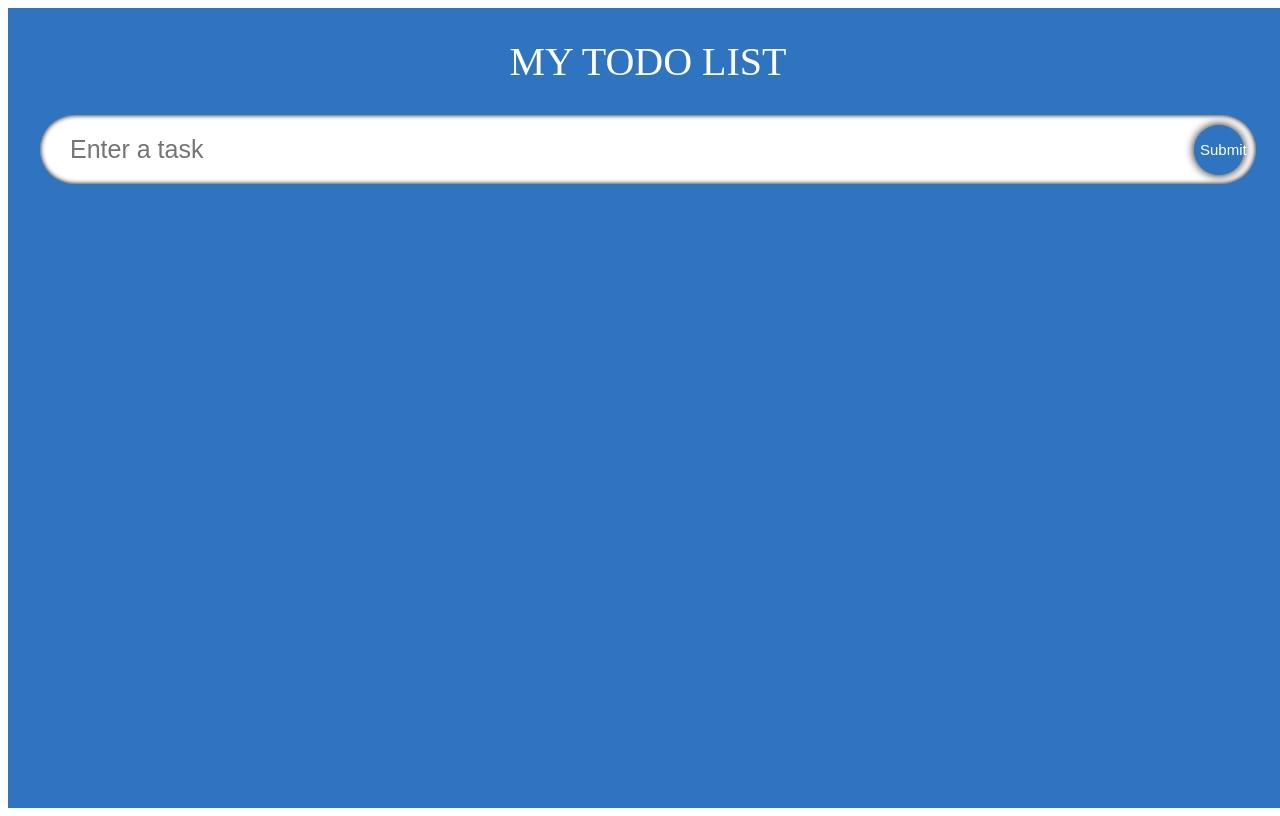
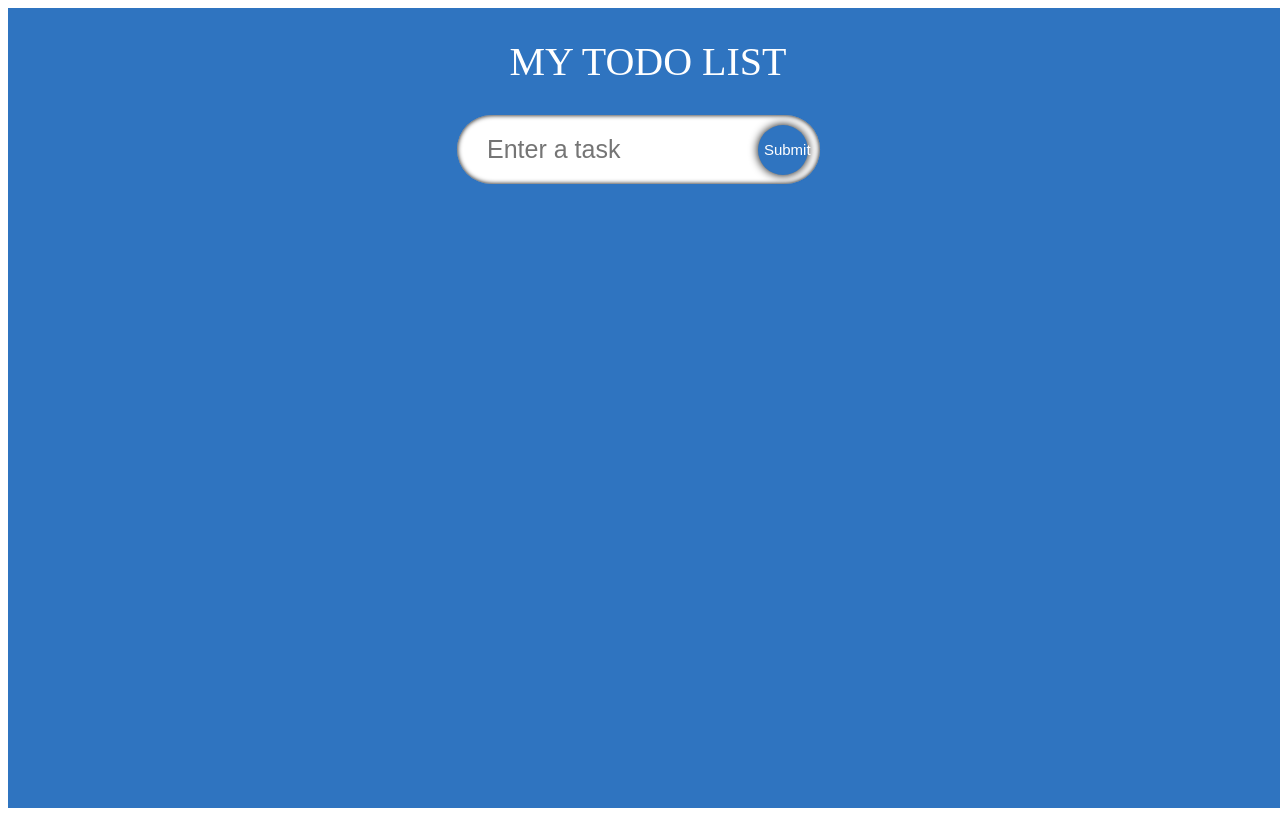
Before and after one commit to SolomonOjigbo/my-todolist-app, a React (Create React App) app: page / in a window 1280 px wide. Built offline with nearby package versions, Linux system fonts and the light colour scheme; a web font is replaced by a local one.

Commit message:
Added interface Props for the input field and the add todo event handler function

```diff
--- a/src/App.tsx
+++ b/src/App.tsx
@@ -1,12 +1,25 @@
-import React from "react";
+import React, { useState } from "react";
 import "./App.css";
 import InputField from "./components/InputField";
+import { Todo } from "./models/models";
 
 const App: React.FC = () => {
+	const [todo, setTodo] = useState<string>("");
+	const [todos, setTodos] = useState<Todo[]>([]);
+
+	const handleAdd = (e: React.FormEvent) => {
+		e.preventDefault();
+
+		if (todo) {
+			setTodos([...todos, { id: Date.now(), todo, isDone: false }]);
+			setTodo("");
+		}
+	};
+
 	return (
 		<div className="App">
 			<span className="heading"> My Todo List</span>
-			<InputField />
+			<InputField todo={todo} setTodo={setTodo} handleAdd={handleAdd} />
 		</div>
 	);
 };
--- a/src/components/InputField.tsx
+++ b/src/components/InputField.tsx
@@ -1,13 +1,36 @@
-import React from "react";
+import React, { useRef } from "react";
 import "./styles.css";
-const InputField = () => {
+
+interface Props {
+	todo: string;
+	setTodo: React.Dispatch<React.SetStateAction<string>>;
+	handleAdd: (e: React.FormEvent) => void;
+}
+
+const InputField: React.FC<Props> = ({ todo, setTodo, handleAdd }) => {
+	const inputRef = useRef<HTMLInputElement>(null);
 	return (
-		<form className="input">
-			<input type="input" placeholder="Enter a task" className="input__box" />
-			<button className="input__submit" type="submit">
-				Submit
-			</button>
-		</form>
+		<div>
+			<form
+				className="input"
+				onSubmit={(e) => {
+					handleAdd(e);
+					inputRef.current?.blur();
+				}}
+			>
+				<input
+					ref={inputRef}
+					type="input"
+					value={todo}
+					onChange={(e) => setTodo(e.target.value)}
+					placeholder="Enter a task"
+					className="input__box"
+				/>
+				<button className="input__submit" type="submit">
+					Submit
+				</button>
+			</form>
+		</div>
 	);
 };
 
--- /dev/null
+++ b/src/models/models.ts
@@ -0,0 +1,5 @@
+export interface Todo {
+	id: number;
+	todo: string;
+	isDone: boolean;
+}
```
